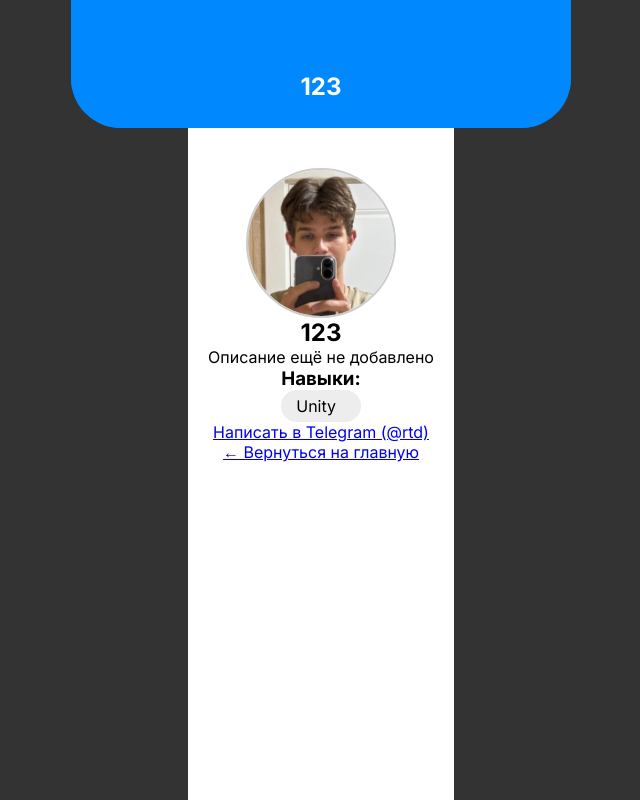
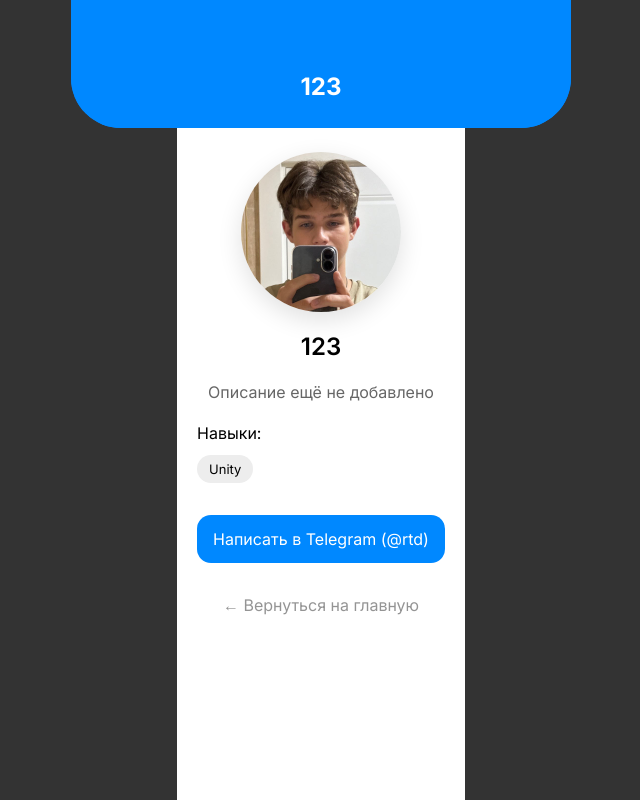
Before and after one commit to sy6tem1/SkillSwap, a Django app: page /profiles/123/ in a window 1280 px wide. Shown: the whole page, without its empty margins (319-959 px from the left). Run offline with Django 5.2, Linux system fonts and the light colour scheme; data comes from the database, SQL or seed files in the repository; both versions use the stored data as it was after the commit.

Commit message:
Дизайн профиля

```diff
--- a/static/css/style.css
+++ b/static/css/style.css
@@ -803,17 +803,104 @@ body.page-leave {
 .magic-button:hover {
     background-color: #357ae8;
 }
-.profile-avatar {
-    width: 150px;       /* ширина аватара */
-    height: 150px;      /* высота аватара */
-    object-fit: cover;  /* обрезает лишнее, сохраняя пропорции */
-    border-radius: 50%; /* делает аватар круглым */
-    border: 2px solid #ccc; /* тонкая рамка, по желанию */
-}
+
+
+
+/* ===== PROFILE DETAIL PAGE ===== */
+
 .profile-detail-container {
-    top: var(--header-height);
+    max-width: 420px;
+    margin-left: auto;
+    margin-right: auto;
+
     display: flex;
     flex-direction: column;
     align-items: center;
-    padding: 40px 20px;
+    gap: 20px;
+
+    padding: 24px 20px 40px;
 }
+
+/* Аватар */
+.profile-avatar {
+    width: 160px;
+    height: 160px;
+    border-radius: 50%;
+    object-fit: cover;
+
+    box-shadow: 0 8px 24px rgba(0, 0, 0, 0.12);
+}
+
+/* Имя */
+.profile-detail-container h2 {
+    font-size: 24px;
+    font-weight: 600;
+    margin: 0;
+}
+
+/* Описание */
+.profile-description {
+    font-size: 16px;
+    line-height: 1.4;
+    color: #666;
+    text-align: center;
+    max-width: 320px;
+}
+
+/* Навыки */
+.skills-block {
+    width: 100%;
+}
+
+.skills-block h3 {
+    font-size: 16px;
+    font-weight: 500;
+    margin-bottom: 8px;
+}
+
+.skills-block span.skill-chip {
+    display: inline-block;
+    padding: 6px 12px;
+    border-radius: 999px;
+    background: var(--gray-light);
+    font-size: 13px;
+    margin: 4px 4px 0 0;
+}
+
+
+.telegram-block {
+    width: 100%;
+    margin-top: 12px;
+}
+
+.telegram-button {
+    display: block;
+    width: 100%;
+    text-align: center;
+
+    padding: 14px 16px;
+    border-radius: 14px;
+
+    background: var(--blue-prime);
+    color: #fff;
+    text-decoration: none;
+    font-weight: 500;
+
+    transition: transform 0.15s ease, opacity 0.15s ease;
+}
+
+
+/* Кнопка назад */
+.back-button {
+    margin-top: 12px;
+}
+
+.btn-back {
+    font-size: 16px;
+    color: var(--gray-text);
+    text-decoration: none;
+}
+
+.btn-back:hover {
+    text-decoration: underline;
+}
--- a/templates/profile_detail.html
+++ b/templates/profile_detail.html
@@ -5,9 +5,10 @@
 {% block content %}
 
 <div class = 'app-header'>
-            <h2 class = 'focus-phrase'>{% if profile.name %}{{ profile.name }}{% else %}Профиль{% endif %}</h2>
 
-        </div>
+    <h2 class = 'focus-phrase'>{% if profile.name %}{{ profile.name }}{% else %}Профиль{% endif %}</h2>
+
+</div>
 
 
 <div class="profile-detail-container">
@@ -56,10 +57,3 @@
 </div>
 
 {% endblock %}
-
-
-    {% comment %} Сюда писать {% endcomment %}
-
-
-
- </div>
```
Also changed, not shown: db.sqlite3, media/avatars/photo_2026-01-12_12-29-36_jp98I1x.jpg (added), media/avatars/photo_2026-01-12_18-00-31_NLNVe4C.jpg (added).
